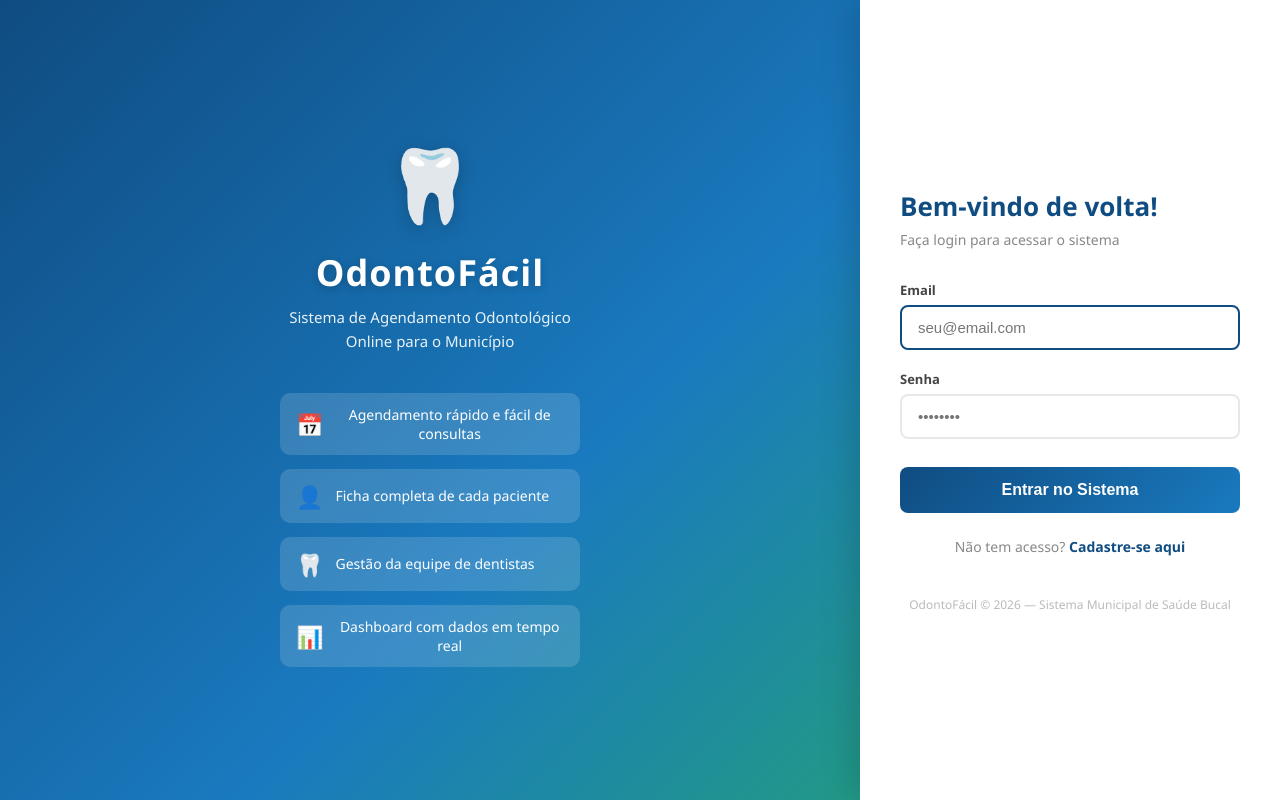
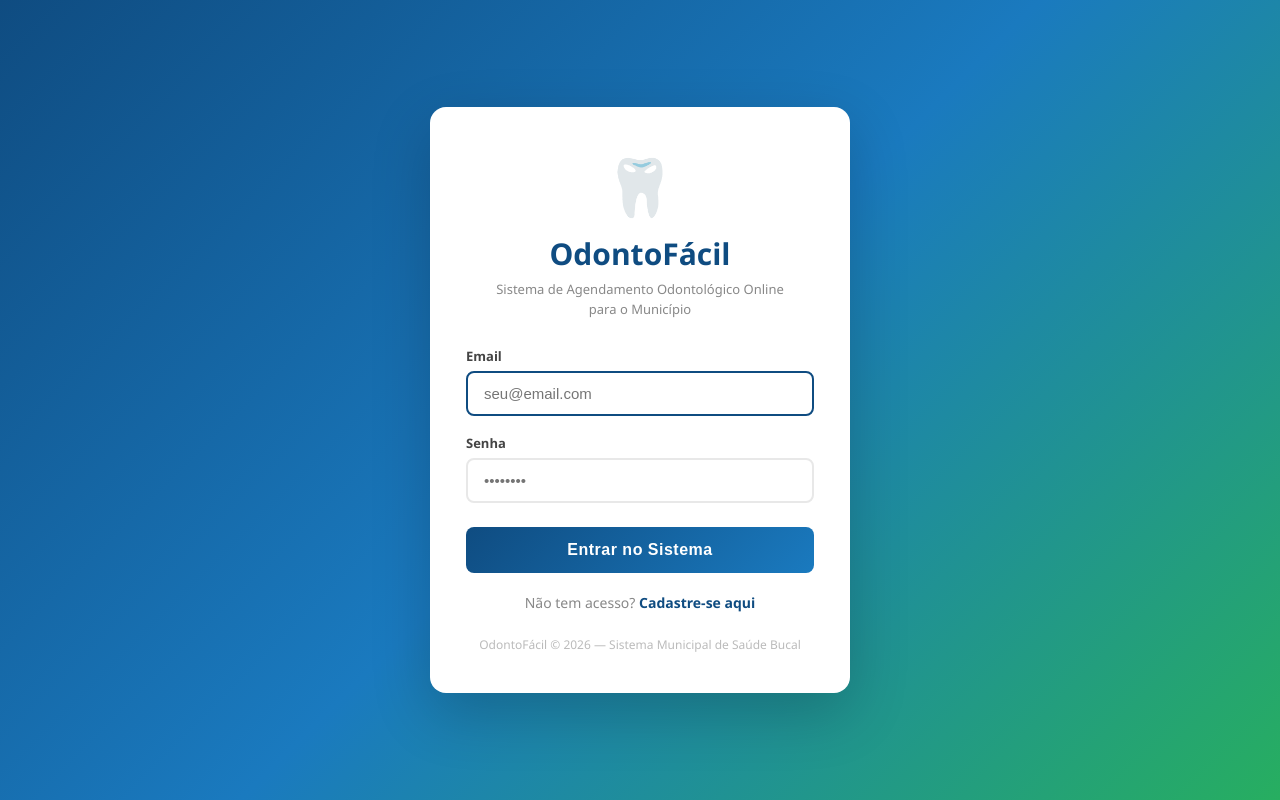
Before and after one commit to LeandroSiqueira88/clinica-odonto, a Flask app: page /login in a window 1280 px wide. Run offline with Flask 3, Linux system fonts and the light colour scheme.

Commit message:
OdontoFacil - tela login

```diff
--- a/templates/login.html
+++ b/templates/login.html
@@ -10,95 +10,42 @@
             font-family: 'Segoe UI', Arial, sans-serif;
             min-height: 100vh;
             display: flex;
+            align-items: center;
+            justify-content: center;
             background: linear-gradient(135deg, #0f4c81 0%, #1a7abf 50%, #27ae60 100%);
+            padding: 20px;
         }
 
-        /* LADO ESQUERDO - INFO */
-        .lado-esquerdo {
-            flex: 1;
-            display: flex;
-            flex-direction: column;
-            justify-content: center;
-            align-items: center;
-            padding: 40px;
-            color: white;
-            text-align: center;
+        .login-box {
+            background: white;
+            border-radius: 16px;
+            padding: 40px 36px;
+            width: 100%;
+            max-width: 420px;
+            box-shadow: 0 20px 60px rgba(0,0,0,0.2);
         }
 
-        .logo-grande {
-            font-size: 72px;
-            margin-bottom: 16px;
-            filter: drop-shadow(0 4px 8px rgba(0,0,0,0.2));
+        .topo {
+            text-align: center;
+            margin-bottom: 28px;
         }
 
+        .logo { font-size: 56px; margin-bottom: 10px; }
+
         .nome-sistema {
-            font-size: 36px;
+            font-size: 30px;
             font-weight: 800;
-            letter-spacing: 1px;
-            margin-bottom: 8px;
-            text-shadow: 0 2px 8px rgba(0,0,0,0.2);
+            color: #0f4c81;
+            margin-bottom: 6px;
         }
 
         .subtitulo {
-            font-size: 15px;
-            opacity: 0.9;
-            max-width: 320px;
-            line-height: 1.6;
-            margin-bottom: 40px;
+            font-size: 13px;
+            color: #888;
+            line-height: 1.5;
         }
 
-        .features {
-            display: flex;
-            flex-direction: column;
-            gap: 14px;
-            width: 100%;
-            max-width: 300px;
-        }
-
-        .feature {
-            display: flex;
-            align-items: center;
-            gap: 12px;
-            background: rgba(255,255,255,0.15);
-            padding: 12px 16px;
-            border-radius: 10px;
-            font-size: 14px;
-            backdrop-filter: blur(4px);
-        }
-
-        .feature span { font-size: 22px; }
-
-        /* LADO DIREITO - FORMULÁRIO */
-        .lado-direito {
-            width: 420px;
-            min-width: 340px;
-            background: white;
-            display: flex;
-            flex-direction: column;
-            justify-content: center;
-            padding: 50px 40px;
-            box-shadow: -8px 0 32px rgba(0,0,0,0.15);
-        }
-
-        .login-header {
-            margin-bottom: 32px;
-        }
-
-        .login-header h2 {
-            font-size: 26px;
-            color: #0f4c81;
-            font-weight: 700;
-            margin-bottom: 6px;
-        }
-
-        .login-header p {
-            color: #888;
-            font-size: 14px;
-        }
-
-        .campo {
-            margin-bottom: 20px;
-        }
+        .campo { margin-bottom: 18px; }
 
         .campo label {
             display: block;
@@ -114,13 +61,11 @@
             border: 2px solid #e8e8e8;
             border-radius: 8px;
             font-size: 15px;
+            outline: none;
             transition: border-color 0.2s;
-            outline: none;
         }
 
-        .campo input:focus {
-            border-color: #0f4c81;
-        }
+        .campo input:focus { border-color: #0f4c81; }
 
         .btn-login {
             width: 100%;
@@ -130,10 +75,11 @@
             border: none;
             border-radius: 8px;
             font-size: 16px;
-            font-weight: 600;
+            font-weight: 700;
             cursor: pointer;
+            margin-top: 6px;
             transition: opacity 0.2s, transform 0.1s;
-            margin-top: 8px;
+            letter-spacing: 0.5px;
         }
 
         .btn-login:hover { opacity: 0.92; transform: translateY(-1px); }
@@ -146,12 +92,13 @@
             padding: 10px 14px;
             border-radius: 8px;
             font-size: 14px;
-            margin-bottom: 20px;
+            margin-bottom: 18px;
+            text-align: center;
         }
 
         .cadastro-link {
             text-align: center;
-            margin-top: 24px;
+            margin-top: 20px;
             font-size: 14px;
             color: #888;
         }
@@ -165,65 +112,21 @@
         .cadastro-link a:hover { text-decoration: underline; }
 
         .rodape {
-            margin-top: 40px;
             text-align: center;
+            margin-top: 24px;
             font-size: 12px;
             color: #bbb;
-        }
-
-        /* MOBILE */
-        @media (max-width: 768px) {
-            body { flex-direction: column; }
-            .lado-esquerdo {
-                padding: 30px 20px 20px;
-                min-height: auto;
-            }
-            .logo-grande { font-size: 50px; }
-            .nome-sistema { font-size: 26px; }
-            .features { display: none; }
-            .lado-direito {
-                width: 100%;
-                min-width: unset;
-                padding: 30px 24px;
-                box-shadow: none;
-            }
         }
     </style>
 </head>
 <body>
 
-<!-- LADO ESQUERDO -->
-<div class="lado-esquerdo">
-    <div class="logo-grande">🦷</div>
-    <div class="nome-sistema">OdontoFácil</div>
-    <p class="subtitulo">Sistema de Agendamento Odontológico Online para o Município</p>
+<div class="login-box">
 
-    <div class="features">
-        <div class="feature">
-            <span>📅</span>
-            <div>Agendamento rápido e fácil de consultas</div>
-        </div>
-        <div class="feature">
-            <span>👤</span>
-            <div>Ficha completa de cada paciente</div>
-        </div>
-        <div class="feature">
-            <span>🦷</span>
-            <div>Gestão da equipe de dentistas</div>
-        </div>
-        <div class="feature">
-            <span>📊</span>
-            <div>Dashboard com dados em tempo real</div>
-        </div>
-    </div>
-</div>
-
-<!-- LADO DIREITO -->
-<div class="lado-direito">
-
-    <div class="login-header">
-        <h2>Bem-vindo de volta!</h2>
-        <p>Faça login para acessar o sistema</p>
+    <div class="topo">
+        <div class="logo">🦷</div>
+        <div class="nome-sistema">OdontoFácil</div>
+        <div class="subtitulo">Sistema de Agendamento Odontológico Online<br>para o Município</div>
     </div>
 
     {% if erro %}
```
